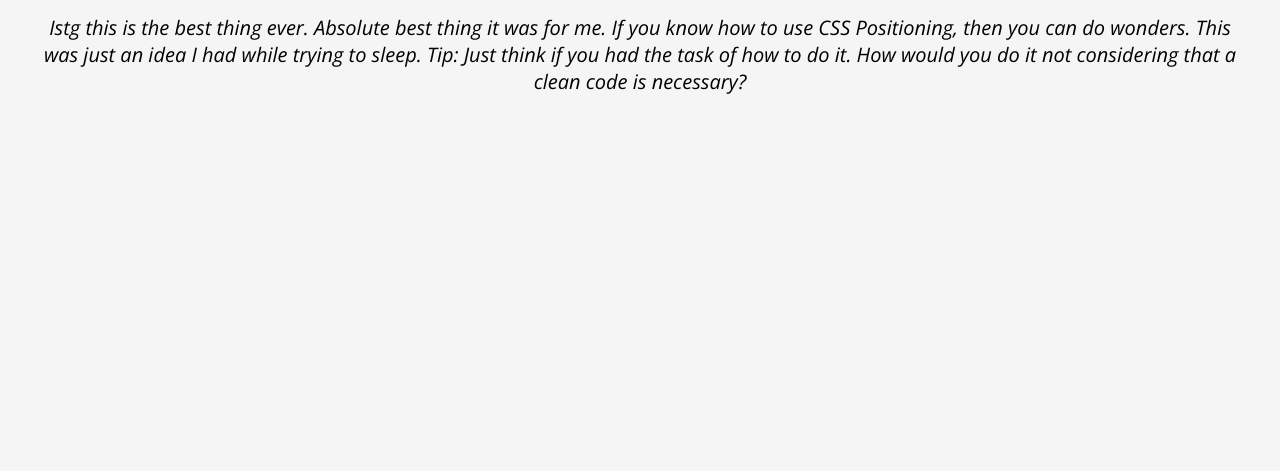
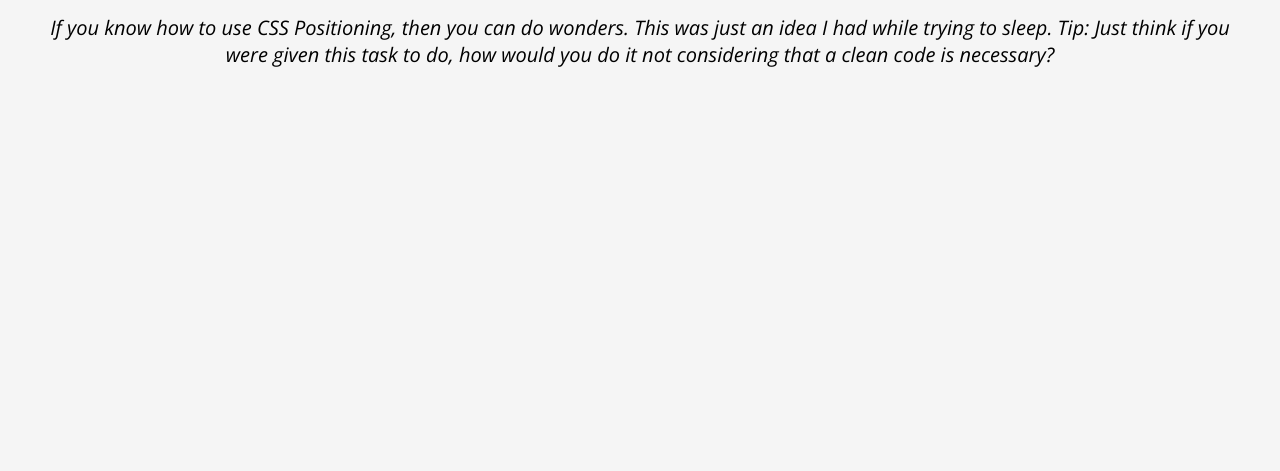
Before and after one commit to Gravity459/Dark-Mode-Theme, a plain HTML site: page index.html in a window 1280 px wide. Shown: the part 329-800 px from the top of the page. Drawn offline with nearby package versions, Linux system fonts and the light colour scheme.

Commit message:
paragraph update

```diff
--- a/index.html
+++ b/index.html
@@ -28,11 +28,10 @@
 		</div>
 		<div class="lower-text">
 			<h1>The Dark Mode Switch</h1>
-			<p>Istg this is the best thing ever. Absolute best thing
-				it was for me. If you know how to use CSS Positioning,
+			<p>If you know how to use CSS Positioning,
 				then you can do wonders. This was just an idea I had
-				while trying to sleep. Tip: Just think if you had the task
-				of how to do it. How would you do it not considering that
+				while trying to sleep. Tip: Just think if you were given
+				this task to do, how would you do it not considering that
 				a clean code is necessary?
 			</p>
 		</div>
```
